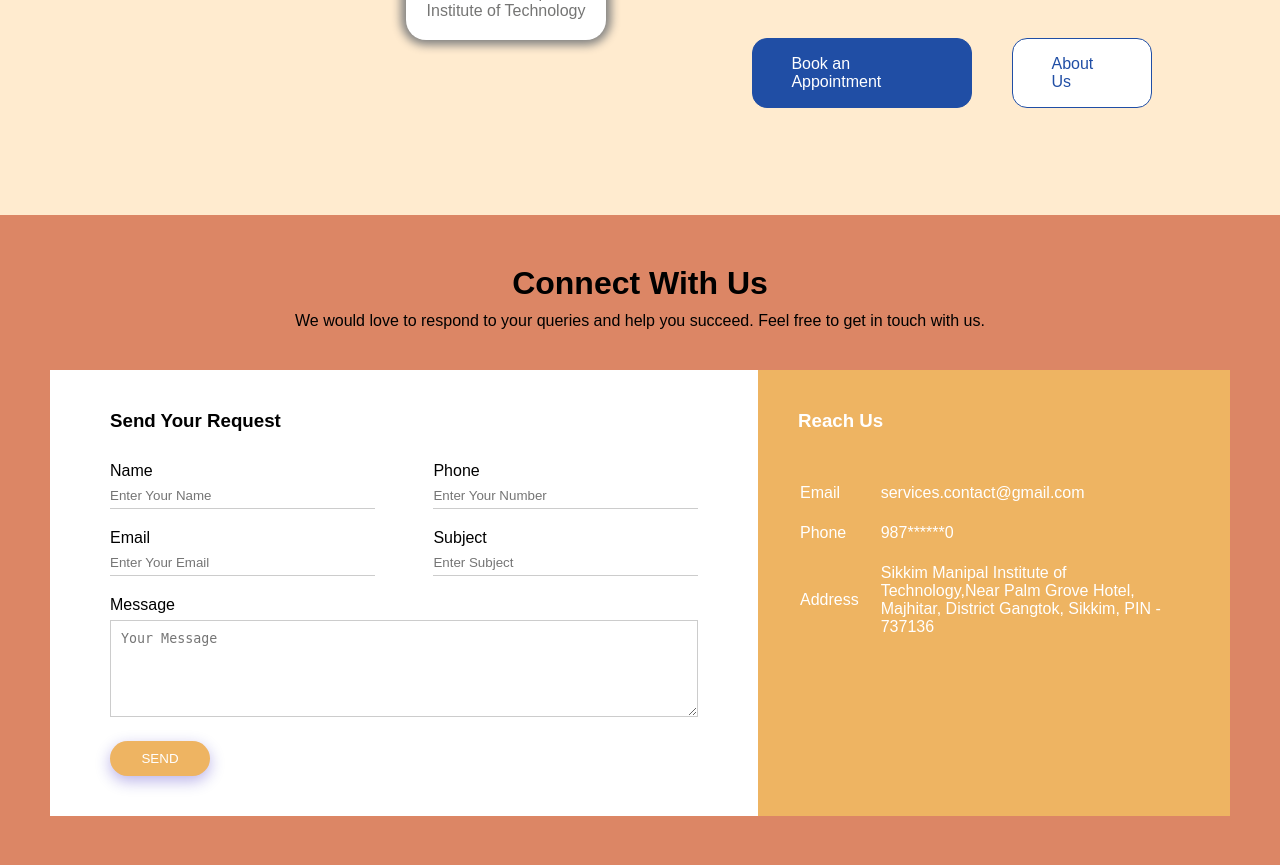
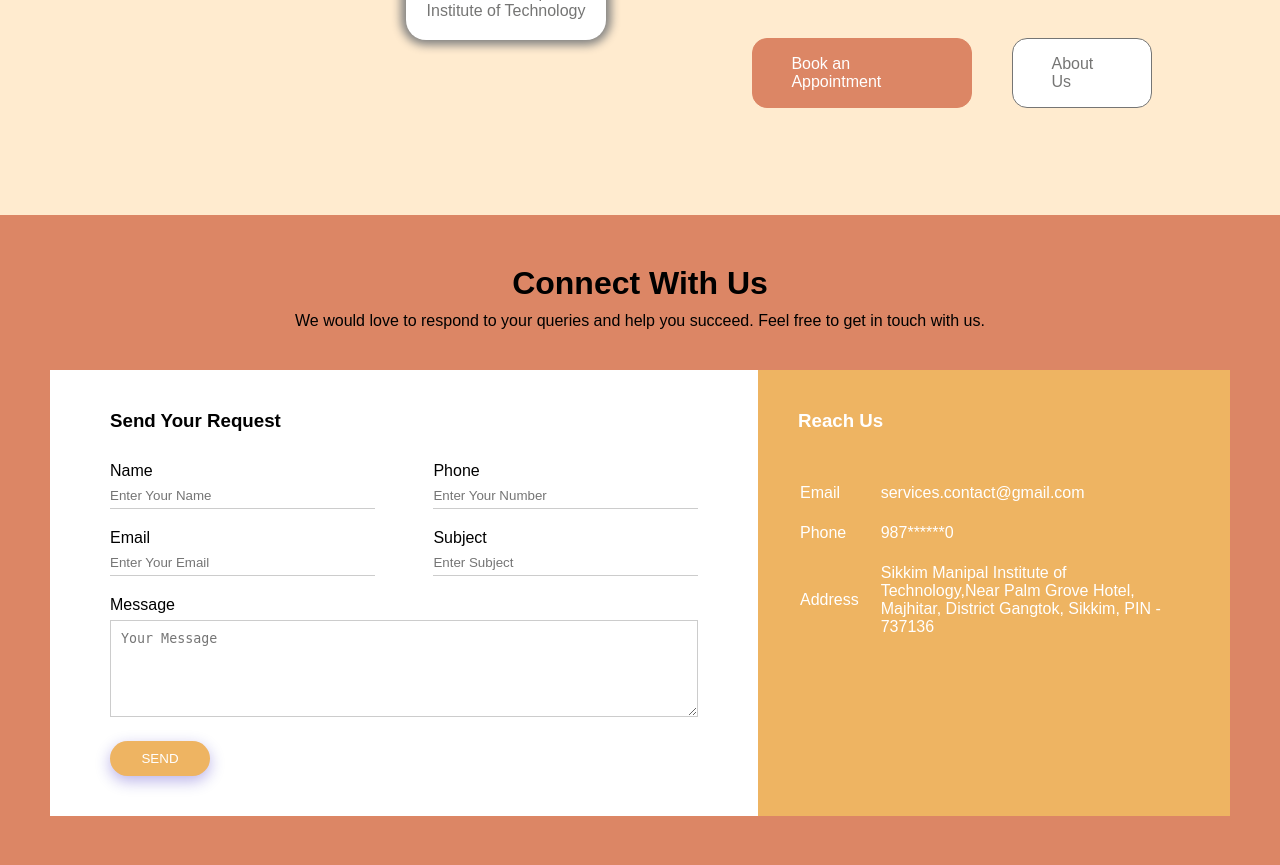
Before and after one commit to Rohan100000/E-Support-System-for-SMIT-Healthcare, a Node server app: page / in a window 1280 px wide; the page is wider, and only the part inside the window is pictured. Shown: the part 3172-4037 px from the top of that part. Run offline with Node 20, Linux system fonts and the light colour scheme; style sheets or scripts are compiled from the project's sources; some libraries are stand-ins or nearby versions.

Commit message:
v0.12.6 - Modifications and Renovations of Website allong with Bug Fixing

```diff
--- a/assets/css/_home.css
+++ b/assets/css/_home.css
@@ -109,6 +109,6 @@ body {
   text-align: center;
   font-weight: 600;
   margin: 10px 0;
-  color: #DC8665; }
+  color: #EEB462; }
 
 /* Services Styling Ends here*/
--- a/assets/css/autotyping.css
+++ b/assets/css/autotyping.css
@@ -4,7 +4,7 @@
 
 .division-text-container .division-text {
   position: relative;
-  color: var(--color-dark-grey);
+  color: #EEB462;
   font-weight: 600; }
 
 .division-text-container .division-text.first-text {
--- a/assets/css/styles.css
+++ b/assets/css/styles.css
@@ -42,6 +42,9 @@
   height: 20px; }
 
 .abt-text-color {
+  color: #EEB462; }
+
+.abt-color {
   color: #757574; }
 
 #status-color {
@@ -82,25 +85,24 @@
   transition: 0.25s ease-in-out 0.1s;
   padding: 2vh 3vw;
   margin-right: 40px;
-  background-color: #204ea5;
+  background-color: #DC8665;
   border-radius: 15px;
   color: white;
   cursor: pointer;
   justify-content: center;
-  border: 1px solid #204ea5; }
+  border: 1px solid #DC8665; }
   #apt-btn:hover {
     background-color: white;
-    color: #204ea5; }
+    color: #DC8665; }
 
 #abt-btn {
   transition: 0.25s ease-in-out 0.1s;
   cursor: pointer;
-  color: #204ea5;
+  color: #757574;
   padding: 2vh 3vw;
   background-color: white;
-  border: 1px solid #204ea5;
+  border: 1px solid #757574;
   border-radius: 15px; }
   #abt-btn:hover {
-    justify-content: center;
-    background-color: #204ea5;
-    color: white; }
+    color: #DC8665;
+    border: 1px solid #DC8665; }
--- a/assets/scss/_home.scss
+++ b/assets/scss/_home.scss
@@ -3,6 +3,7 @@ $color_2: var(--color-light-grey);
 $color_3: white;
 $color_4: #DC8665;
 $color_5: #777;
+$color_6: #EEB462;
 $background-color_1: #ffebcf;
 $background-color_2: #EEB462;
 $background-color_3: #DC8665;
@@ -133,7 +134,7 @@ body {
 	text-align: center;
 	font-weight: 600;
 	margin: 10px 0;
-	color: $color_4;
+	color: $color_6;
 }
 
 
--- a/assets/scss/autotyping.scss
+++ b/assets/scss/autotyping.scss
@@ -4,7 +4,7 @@
 }
 .division-text-container .division-text{
     position: relative;
-    color: var(--color-dark-grey);
+    color: #EEB462;
     // font-size: 30px;
     font-weight: 600;
 }
--- a/assets/scss/styles.scss
+++ b/assets/scss/styles.scss
@@ -1,10 +1,11 @@
 $color_1: rgb(117, 117, 116);
 $color_2: black;
 $color_3: white;
-$color_4: rgb(32, 78, 165);
+$color_4: #DC8665;
+$color_5: #EEB462;
 $background-color_1: white;
 $background-color_2: rgb(0, 208, 90);
-$background-color_3: rgb(32, 78, 165);
+$background-color_3: #DC8665;
 
 #abt-us-section {
 	padding-top: 100px;
@@ -52,6 +53,9 @@ $background-color_3: rgb(32, 78, 165);
 	height: 20px;
 }
 .abt-text-color {
+	color: $color_5;
+}
+.abt-color{
 	color: $color_1;
 }
 #status-color {
@@ -98,7 +102,7 @@ $background-color_3: rgb(32, 78, 165);
 	color: $color_3;
 	cursor: pointer;
 	justify-content: center;
-	border: 1px solid rgb(32, 78, 165);
+	border: 1px solid #DC8665;
 	&:hover {
 		background-color: $background-color_1;
 		color: $color_4;
@@ -106,15 +110,15 @@ $background-color_3: rgb(32, 78, 165);
 }
 #abt-btn {
 	transition: 0.25s ease-in-out 0.1s;
-	&:hover {
-		justify-content: center;
-		background-color: $background-color_3;
-		color: $color_3;
-	}
 	cursor: pointer;
-	color: $color_4;
+	color: $color_1;
 	padding: 2vh 3vw;
 	background-color: $background-color_1;
-	border: 1px solid rgb(32, 78, 165);
+	border: 1px solid $color_1;
 	border-radius: 15px;
+
+	&:hover{
+		color:#DC8665;
+		border: 1px solid #DC8665;
+	}
 }
--- a/views/about_us.ejs
+++ b/views/about_us.ejs
@@ -17,7 +17,7 @@
               <img id="abt-doc" src="/images/doc-5.png" alt="doctor">
             </div>
             <h3>Dr. Rohan Shrivastava</h3>
-            <div class="abt-text-color">
+            <div class="abt-color">
               <p>MBBS</p>
               <p>Sikkim Manipal Institute of Technology</p>
             </div>
@@ -26,9 +26,9 @@
         <div class="col-lg-6 col-md-6 col-sm-12 col-sm-12 center-alignment" id="abt-part-2">
           <h3 class="abt-text-color" id="abt-us-abt-us-text">About Us</h3>
           <h1 id="abt-us-main-text">A dedicated doctor with a core mission to keep the SMIT premises healthy.</h1>
-          <h2 class="abt-text-color abt-us-sub-text">Expert Doctors from <br> Sikkim Manipal Institute of Technology
+          <h2 class="abt-color abt-us-sub-text">Expert Doctors from <br> Sikkim Manipal Institute of Technology
           </h2>
-          <h2 class="abt-text-color abt-us-sub-text">At your convenience from home's distance,<br>being just a click
+          <h2 class="abt-color abt-us-sub-text">At your convenience from home's distance,<br>being just a click
             away!</h2>
           <div id="abt-us-btn">
             <a href="/appointment/book-appointment" id="apt-btn">
```
Also changed, not shown: assets/images/Doc2_1.png, assets/images/Line_1.png, assets/images/doc-5.png, assets/images/patient-n.png, assets/images/tooth.png.
